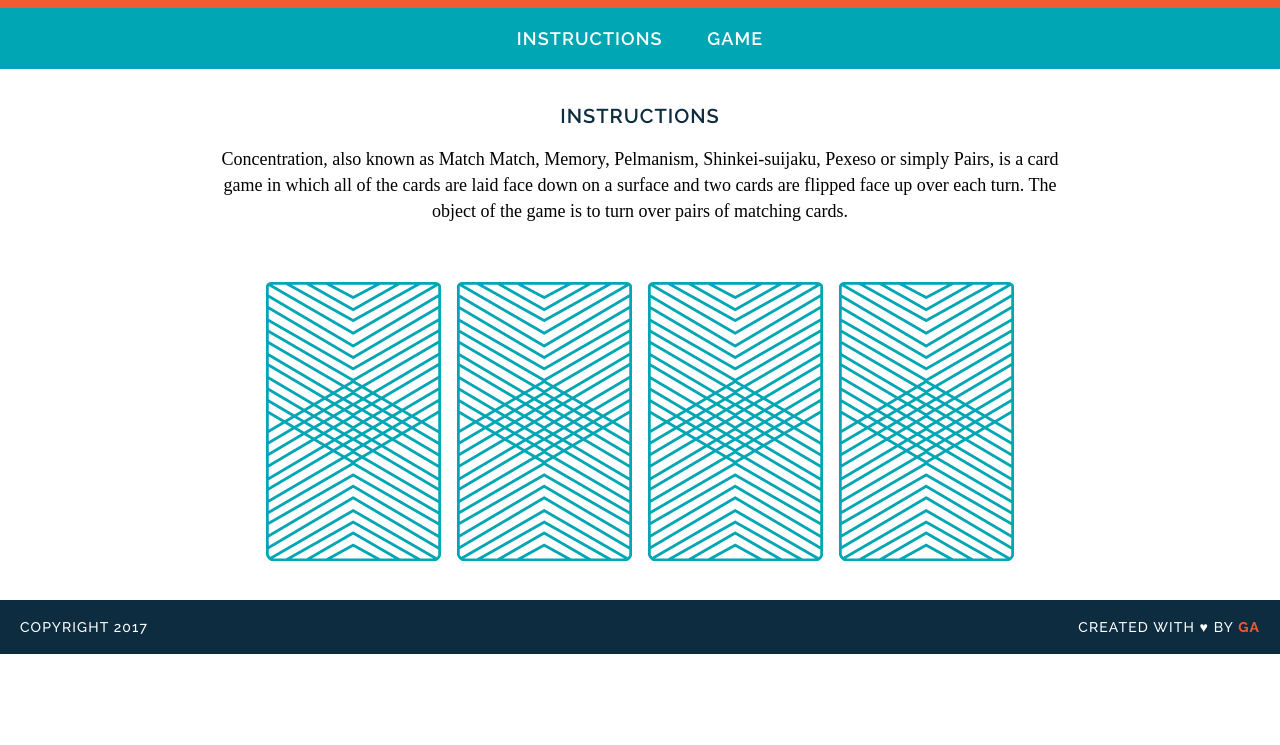
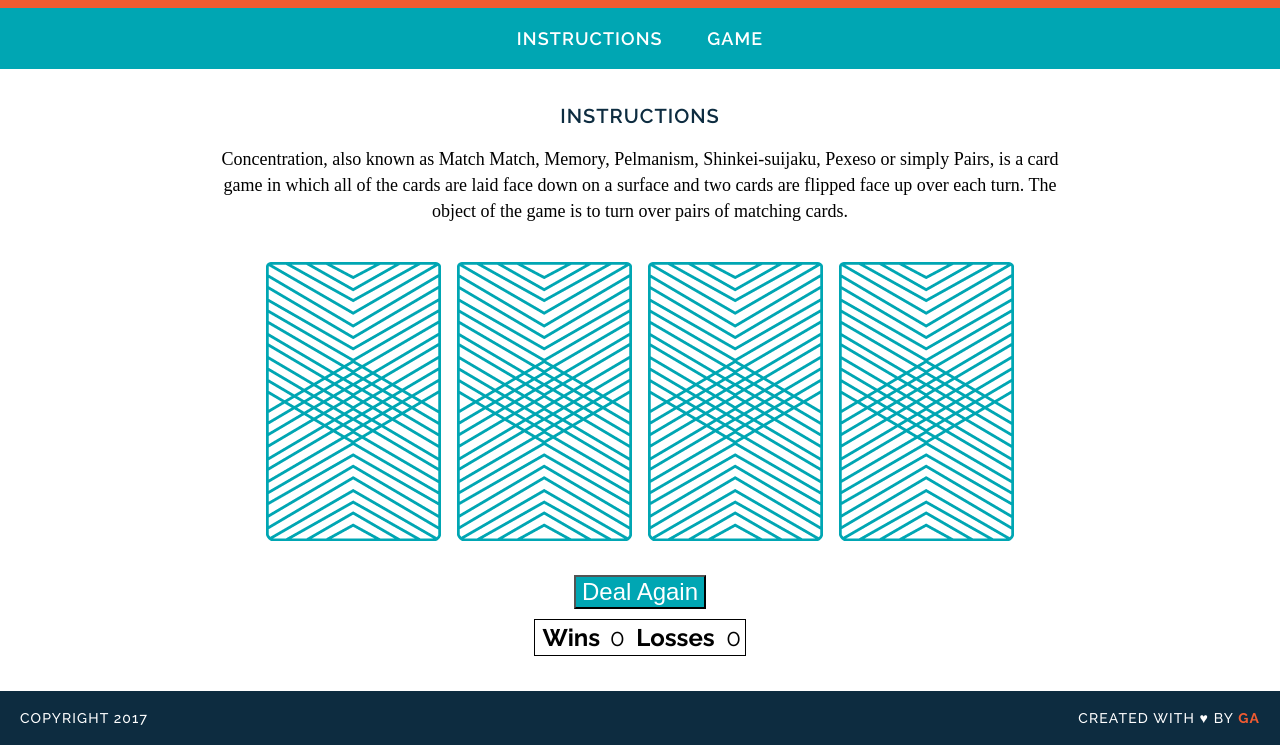
Before and after one commit to roryellis/wdi-fundamentals-memorygame, a plain HTML site: page memory-game/index.html in a window 1280 px wide. Shown: the part 105-850 px from the top of the page. Before the commit the page ends 800 px from the top, so only its background shows below. Drawn offline with Linux system fonts and the light colour scheme; a web font is replaced by a local one.

Commit message:
Added reset button and scorecard

```diff
--- a/memory-game/css/style.css
+++ b/memory-game/css/style.css
@@ -91,7 +91,28 @@ main {
 GAME BOARD
 ================================ */
 img {
-  margin: 40px 8px 0;
+  margin: 20px 8px;
+}
+
+button {
+  font-size: 24px;
+  margin-top: 10px;
+  background-color: #00A6B3;
+  color: white;
+}
+
+/* =============================
+SCORE BOARD
+================================ */
+table {
+  width: 25%;
+  text-align: center;
+  font-size: 24px;
+  margin: 10px auto;
+  border: 1px black solid;
+}
+.scoreboardlabel {
+  font-weight: bold;
 }
 
 /* =============================
--- a/memory-game/index.html
+++ b/memory-game/index.html
@@ -27,6 +27,16 @@
 
 <div id="game-board" class="board clearfix"></div>
 
+<button type="button">Deal Again</button>
+<table>
+	<tr>
+		<td class="scoreboardlabel">Wins</td>
+		<td id="wins">0</td>
+		<td class="scoreboardlabel">Losses</td>
+		<td id="losses">0</td>
+	</tr>
+	</table>
+
 	</main>
 
 	<footer class="clearfix">
--- a/memory-game/js/main.js
+++ b/memory-game/js/main.js
@@ -21,22 +21,25 @@ let cards = [
   }
 ];
 let cardsInPlay = [];
-
-
+let wins = 0;
+let losses = 0;
+let winCount = document.getElementById('wins');
+let lossCount = document.getElementById('losses');
 
 function checkForMatch() {
   if (cardsInPlay[0] === cardsInPlay[1]) {
     alert("You found a match!");
+    wins += 1;
+    updateScorecard();
   } else {
     alert("Sorry, try again.");
+    losses +=1;
+    updateScorecard();
   }
 };
 function flipCard() {
   let cardId = this.getAttribute('data-id');
-  console.log("User flipped " + cards[cardId].rank);
   cardsInPlay.push(cards[cardId].rank);
-  console.log(cards[cardId].cardImage);
-  console.log(cards[cardId].suit);
   this.setAttribute('src', cards[cardId].cardImage);
 
   if (cardsInPlay.length === 2) {
@@ -53,4 +56,22 @@ function createBoard() {
     document.getElementById('game-board').appendChild(cardElement);
   }
 };
+
+function clearBoard() {
+  document.getElementById('game-board').innerHTML = null;
+}
+
+function updateScorecard() {
+  winCount.textContent = wins;
+  lossCount.textContent = losses;
+}
+
+function resetGame(){
+  clearBoard();
+  createBoard();
+  cardsInPlay = [];
+}
+let resetButton = document.getElementsByTagName('button')[0];
+resetButton.addEventListener('click', resetGame);
+
 createBoard();
```
